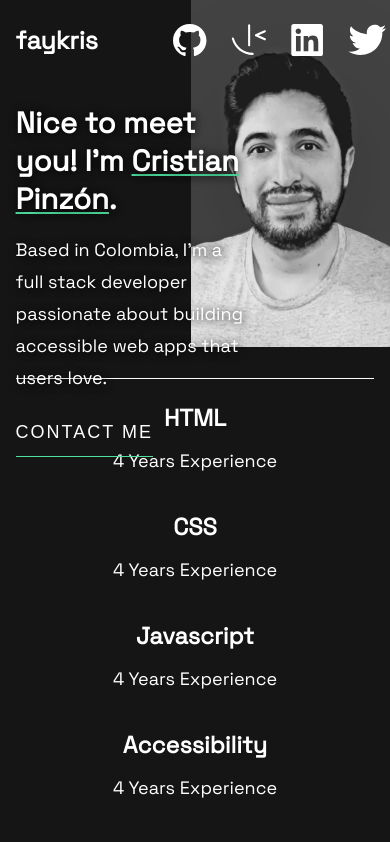
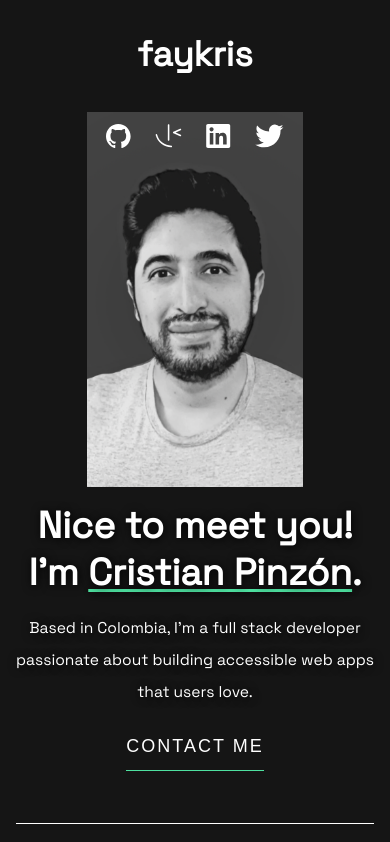
Before and after one commit to cristian-glab/my-portfolio-react, a React (Create React App) app: page / in a window 390 px wide. Shown: the top 842 px of the page. Built offline with nearby package versions, Linux system fonts and the light colour scheme.

Commit message:
Implement mobile sizes, scrool down button and react hooks

```diff
--- a/package.json
+++ b/package.json
@@ -7,9 +7,11 @@
     "@testing-library/react": "^13.4.0",
     "@testing-library/user-event": "^13.5.0",
     "@types/jest": "^27.5.2",
+    "@types/jquery": "^3.5.25",
     "@types/node": "^16.18.59",
     "@types/react": "^18.2.29",
     "@types/react-dom": "^18.2.14",
+    "jquery": "^3.7.1",
     "react": "^18.2.0",
     "react-dom": "^18.2.0",
     "react-scripts": "5.0.1",
--- a/src/App.tsx
+++ b/src/App.tsx
@@ -6,7 +6,7 @@ import Technologies from './components/technologies/Technologies';
 import Projects from './components/projects/Projects';
 import Contact from './components/contact/Contact';
 
-function App() {
+const App: React.FC = () => {
   return (
     <div className="App">
       <Hero/>
--- a/src/components/contact/Contact.scss
+++ b/src/components/contact/Contact.scss
@@ -143,5 +143,20 @@
 		.form {
 			padding: 0;
 		}
+		.footer {
+			flex-wrap: wrap;
+			.nickname{
+				width: 100%;
+				text-align: center;
+				margin: 2rem 0;
+				h3 {
+					font-size: 35px;
+				}
+			}
+			.social-media {
+				width: 100%;
+				margin-bottom: 3.5rem;
+			}
+		}
 	}
 }
--- a/src/components/contact/Contact.tsx
+++ b/src/components/contact/Contact.tsx
@@ -30,7 +30,7 @@ const Contact: React.FC = () => {
   };
 
   return (
-    <section className='contact'>
+    <section className='contact' id="contact">
       <div className="description">
         <h1>Contact</h1>
         <p>
--- a/src/components/hero/Hero.scss
+++ b/src/components/hero/Hero.scss
@@ -114,3 +114,55 @@
 		}
 	}
 }
+
+@media screen and (max-width: 680px) {
+	.hero {
+		padding: 0 4vw;
+		.container {
+			height: 190vw;
+			min-height: 50rem;
+			.navbar {
+				flex-wrap: wrap;
+				padding: 0;
+				.nickname{
+					width: 100%;
+					text-align: center;
+					margin: 2rem 0 3rem 0;
+					h3 {
+						font-size: 35px;
+					}
+				}
+				.social-media {
+					width: 100%;
+					margin-bottom: 3.5rem;
+					img:last-child {
+						margin-right: 0;
+					}
+				}
+			}
+			.me {
+				margin-top: 7rem;
+				.present {
+					top: 100vw;
+					text-align: center;
+					h1 {
+						width: 100%;
+						font-size: 9.5vw;
+					}
+					p {
+						width: 100%;
+						font-size: 4vw;
+					}
+				}
+				.image {
+					width: 100%;
+					justify-content: center;
+					img {
+						width: 60%;
+					}
+				}
+			}
+
+		}
+	}
+}
--- a/src/components/hero/Hero.tsx
+++ b/src/components/hero/Hero.tsx
@@ -1,15 +1,43 @@
-import React, { Component } from 'react'
-import './Hero.scss'
-import FrontendMentor from '../../images/Frontendmentor.svg'
-import Github from '../../images/Github.svg'
-import LinkedIn from '../../images/LinkedIn.svg'
-import Twitter from '../../images/Twitter.svg'
-import MyPhoto from '../../images/my-photo.png'
+import React, { useRef, useEffect } from 'react';
+import $ from "jquery";
+import './Hero.scss';
+import FrontendMentor from '../../images/Frontendmentor.svg';
+import Github from '../../images/Github.svg';
+import LinkedIn from '../../images/LinkedIn.svg';
+import Twitter from '../../images/Twitter.svg';
+import MyPhoto from '../../images/my-photo.png';
 
-export default class Hero extends Component {
-  render() {
+const Hero: React.FC = () => {
+  const scrollButtonRef = useRef<HTMLButtonElement | null>(null);
+
+  useEffect(() => {
+
+    const handleButtonClick = () => {
+      if (scrollButtonRef.current) {
+        $("html, body").animate(
+          {
+            scrollTop: $("#contact").offset()?.top,
+          },
+          1000
+        );
+      }
+    };
+
+    let buttonRef = scrollButtonRef.current;
+
+    if (buttonRef) {
+      $(buttonRef).on("click", handleButtonClick);
+    }
+
+    return () => {
+      if (buttonRef) {
+        $(buttonRef).off("click", handleButtonClick);
+      }
+    };
+  }, []);
+
 	return (
-	  <section className='hero'>
+		<section className='hero'>
 		<div className="container">
 			<div className="navbar">
 				<div className="nickname">
@@ -30,17 +58,19 @@ export default class Hero extends Component {
 						building accessible web apps that users love.
 					</p>
 					<div className="contact-me">
-					<button>
-						Contact me
-					</button>
-				</div>
+            <button ref={scrollButtonRef}>
+              Contact me
+            </button>
+					</div>
 				</div>
 				<div className="image">
 					<img src={MyPhoto} alt="profile" />
 				</div>
 			</div>
 		</div>
-	  </section>
-	)
-  }
+		</section>
+	);
+
 }
+
+export default Hero;
--- a/src/components/projects/Projects.tsx
+++ b/src/components/projects/Projects.tsx
@@ -1,19 +1,49 @@
-import React, { Component } from 'react'
+import React, { useRef, useEffect } from 'react';
+import $ from "jquery";
 import './Projects.scss'
-import eCommerce from '../../images/projects/e-commerce-page.png'
-import ipAdress from '../../images/projects/ip-address-tracker-page.png'
-import jobListing from '../../images/projects/job-listing-page.png'
-import makeRemote from '../../images/projects/make-remote-page.png'
-import multiStepForm from '../../images/projects/multi-step-form-page.png'
-import newsHomepage from '../../images/projects/news-homepage-page.png'
+import eCommerce from '../../images/projects/e-commerce-page.png';
+import ipAdress from '../../images/projects/ip-address-tracker-page.png';
+import jobListing from '../../images/projects/job-listing-page.png';
+import makeRemote from '../../images/projects/make-remote-page.png';
+import multiStepForm from '../../images/projects/multi-step-form-page.png';
+import newsHomepage from '../../images/projects/news-homepage-page.png';
 
-export default class Projects extends Component {
-  render() {
+
+const Projects: React.FC = () =>  {
+  const scrollButtonRef = useRef<HTMLButtonElement | null>(null);
+
+  useEffect(() => {
+
+    const handleButtonClick = () => {
+      if (scrollButtonRef.current) {
+        $("html, body").animate(
+          {
+            scrollTop: $("#contact").offset()?.top,
+          },
+          1000
+        );
+      }
+    };
+
+    let buttonRef = scrollButtonRef.current;
+
+    if (buttonRef) {
+      $(buttonRef).on("click", handleButtonClick);
+    }
+
+    return () => {
+      if (buttonRef) {
+        $(buttonRef).off("click", handleButtonClick);
+      }
+    };
+  }, []);
+
+
   return (
     <section className='projects'>
       <div className="title">
         <h1>Projects</h1>
-        <button>
+        <button ref={scrollButtonRef}>
           Contact me
         </button>
       </div>
@@ -194,6 +224,8 @@ export default class Projects extends Component {
         </div>
       </div>
     </section>
-	)
+  );
+
 }
-}
+
+export default Projects;
--- a/src/components/technologies/Technologies.tsx
+++ b/src/components/technologies/Technologies.tsx
@@ -1,8 +1,8 @@
-import React, { Component } from 'react'
-import './Technologies.scss'
+import React from 'react';
+import './Technologies.scss';
 
-export default class Technologies extends Component {
-  render() {
+const Technologies: React.FC = () => {
+
   return (
     <section className='technologies'>
       <div className='element'>
@@ -15,21 +15,23 @@ export default class Technologies extends Component {
       </div>
       <div className='element'>
         <h1>Javascript</h1>
-        <p>4 Years Experience</p>
+        <p>3 Years Experience</p>
       </div>
       <div className='element'>
-        <h1>Accessibility</h1>
-        <p>4 Years Experience</p>
+        <h1>Angular</h1>
+        <p>1 Year Experience</p>
       </div>
       <div className='element'>
         <h1>React</h1>
-        <p>3 Years Experience</p>
+        <p>1 Years Experience</p>
       </div>
       <div className='element'>
-        <h1>Sass</h1>
+        <h1>Node</h1>
         <p>3 Years Experience</p>
       </div>
     </section>
-	)
+  );
+
 }
-}
+
+export default Technologies;
--- a/tsconfig.json
+++ b/tsconfig.json
@@ -4,8 +4,10 @@
     "lib": [
       "dom",
       "dom.iterable",
+      "es2015",
       "esnext"
     ],
+    "types": ["jquery"],
     "allowJs": true,
     "skipLibCheck": true,
     "esModuleInterop": true,
```
Also changed, not shown: 1 other file (tests, documents, lock files or other folders). Lines whose indentation alone changed are shown as unchanged.
